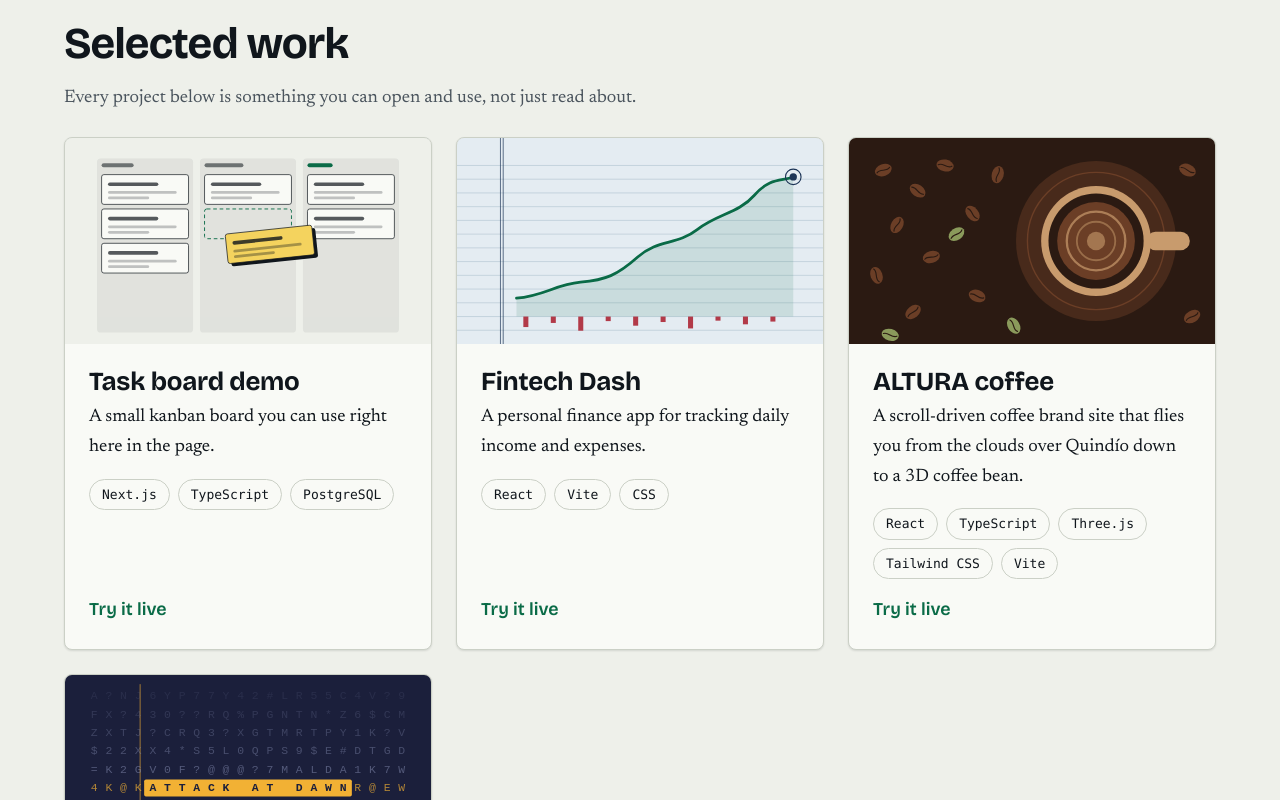
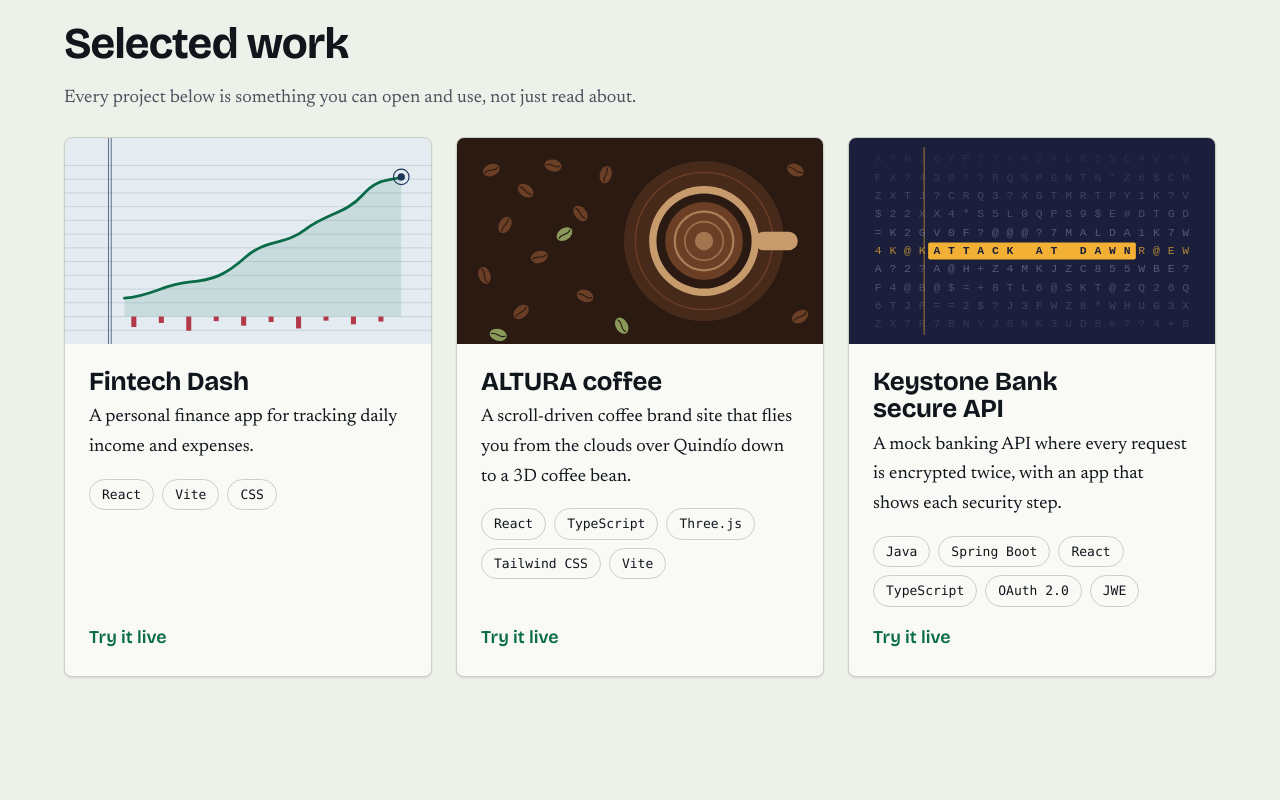
Before and after one commit to MiguelAPaez/personal-dashboard, a Next.js app: page / in a window 1280 px wide. Shown: the part 700-1500 px from the top of the page. Built offline with nearby package versions, Linux system fonts and the light colour scheme; no server answers.

Commit message:
Update projects.ts

```diff
--- a/src/content/projects.ts
+++ b/src/content/projects.ts
@@ -2,18 +2,6 @@ import { visibleProjects } from "@/lib/projects";
 import { projectsSchema } from "./schema";
 
 const allProjects = projectsSchema.parse([
-  {
-    slug: "task-board-demo",
-    title: "Task board demo",
-    summary: "A small kanban board you can use right here in the page.",
-    role: "Full-stack developer",
-    stack: ["Next.js", "TypeScript", "PostgreSQL"],
-    problem: "A resume can't show how you handle interactive UI state — only working code can.",
-    solution: "A fully interactive kanban board, built right into this page: drag-and-drop columns, persisted state, no sign-up needed to try it.",
-    results: ["Try it live above — no account required", "Demonstrates drag-and-drop state management and clean component architecture"],
-    cover: { src: "/images/projects/task-board-demo.svg" },
-    demo: { type: "component", id: "task-board" },
-  },
   {
     slug: "fintech-dash-demo",
     title: "Fintech Dash",
@@ -23,7 +11,7 @@ const allProjects = projectsSchema.parse([
     problem: "Tracking daily income and expenses by hand makes it hard to tell whether you're actually saving money.",
     solution: "I designed and built Fintech Dash end-to-end — a React + Vite app for logging daily income and expenses and seeing your savings trend at a glance.",
     results: ["Built solo, front-to-back, as a personal project", "Demonstrates React state management and component architecture"],
-    cover: { src: "/images/projects/fintech-dash-demo.svg" },
+    cover: { src: "/personal-dashboard/images/projects/fintech-dash-demo.svg" },
     demo: { type: "embed", url: "https://miguelapaez.github.io/fintech-app/" },
   },
   {
@@ -39,7 +27,7 @@ const allProjects = projectsSchema.parse([
       "First load kept to about 58 KB of JavaScript; the 3D scene and video load only after the visitor starts scrolling",
       "Works with reduced motion and without WebGL: a static bean with the same content, so nobody is left out",
     ],
-    cover: { src: "/images/projects/coffee-brand.svg" },
+    cover: { src: "/personal-dashboard/images/projects/coffee-brand.svg" },
     demo: { type: "embed", url: "https://miguelapaez.github.io/coffee-brand/" },
   },
   {
@@ -55,7 +43,7 @@ const allProjects = projectsSchema.parse([
       "Deny by default: any path or method not explicitly allowed is refused",
       "The Security inspector makes each step of the encryption visible, not just claimed",
     ],
-    cover: { src: "/images/projects/encryption.svg" },
+    cover: { src: "/personal-dashboard/images/projects/encryption.svg" },
     demo: { type: "embed", url: "http://localhost:5173/" },
   },
 ]);
```
